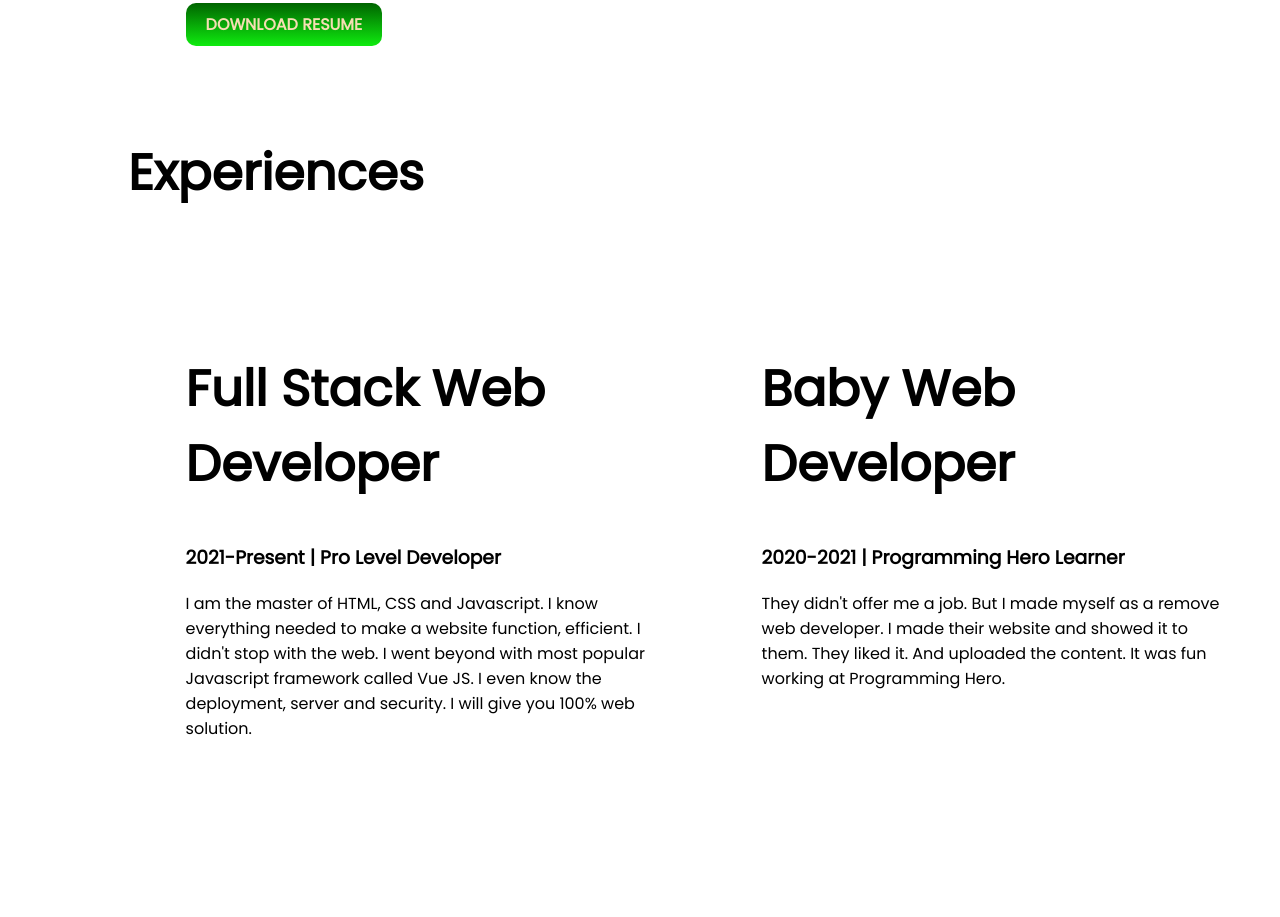
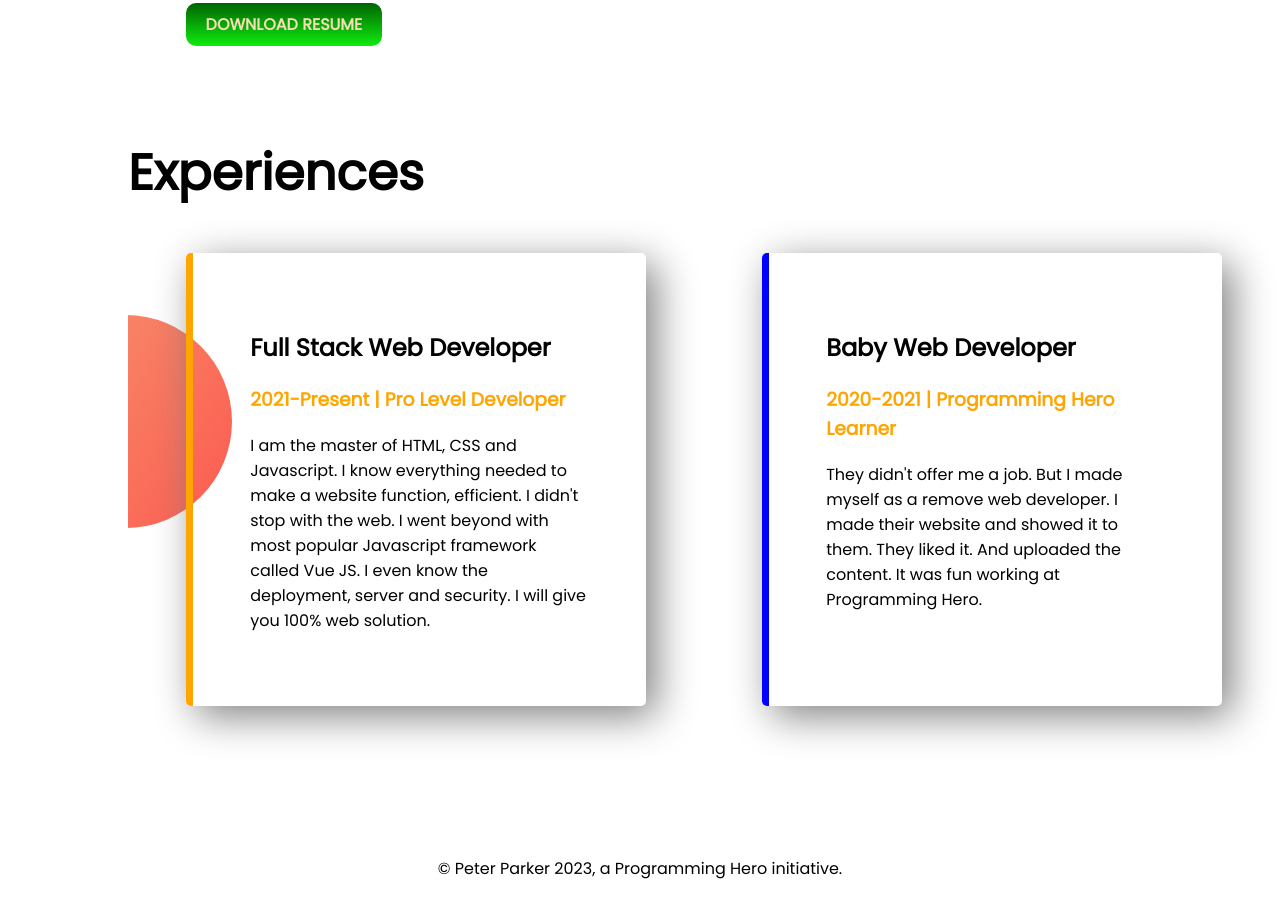
Before and after one commit to Biplob17h/developere-protfolio, a plain HTML site: page index.html in a window 1280 px wide. Shown: the part 2100-3017 px from the top of the page. After the commit the page ends 2981 px from the top, so only its background shows below. Drawn offline with Linux system fonts and the light colour scheme.

Commit message:
finishing tuch

```diff
--- a/index.html
+++ b/index.html
@@ -37,15 +37,15 @@
 <section class=" Experiences">
     <h1>Experiences</h1>
     <div class="flaxibal">
-        <div class="width">
-            <h1> Full Stack Web Developer</h1>
-            <h3>2021-Present | Pro Level Developer</h3>
+        <div id="full" class="width shadow ">
+            <h2> Full Stack Web Developer</h2>
+            <h3 class="orange-color">2021-Present | Pro Level Developer</h3>
             <p>I am the master of HTML, CSS and Javascript. I know everything needed to make a website function, efficient. I didn't stop with the web. I went beyond with most popular Javascript framework called Vue JS. I even know the deployment, server and security. I will give you 100% web solution.</p>
 
         </div>
-        <div class="width">
-            <h1>Baby Web Developer</h1>
-            <h3>2020-2021 | Programming Hero Learner</h3>
+        <div  class="width shadow baby ">
+            <h2>Baby Web Developer</h2>
+            <h3 class="orange-color">2020-2021 | Programming Hero Learner</h3>
             <p>They didn't offer me a job. But I made myself as a remove web developer. I made their website and showed it to them. They liked it. And uploaded the content. It was fun working at Programming Hero.</p>
         </div>
     </div>
@@ -53,4 +53,5 @@
 </section>
 
 </body>
+<footer>© Peter Parker 2023, a Programming Hero initiative.</footer>
 </html>
--- a/style.css
+++ b/style.css
@@ -38,3 +38,29 @@ border-radius: 10px;
     background-repeat: no-repeat;
     background-position: right;
 }
+.orange-color{
+
+    color: orange;
+}
+.shadow {
+    box-shadow: 10px 10px 40px gray;
+    width: 40%;
+    margin-left: 5%;
+    margin-right: 5%;
+    padding-left: 5%;
+    border-radius: 5px;
+}
+.Experiences{
+    background-image: url(images/exp-bg.png);
+    background-repeat: no-repeat;
+    background-position: left;
+}
+#full {
+    border-left: 7px solid orange ;
+}
+.baby {
+    border-left: 7px solid blue;
+}
+footer{
+    text-align: center;
+}
```
